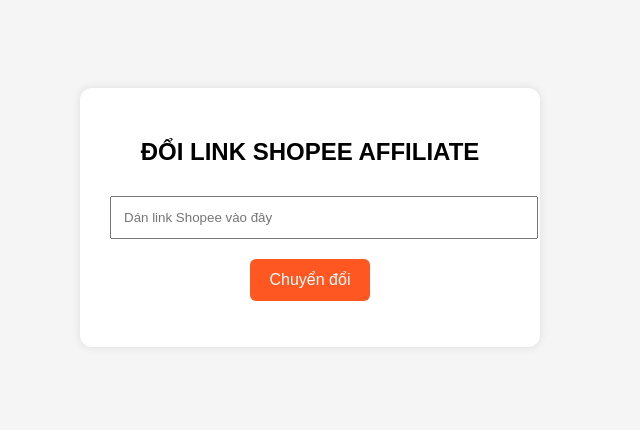
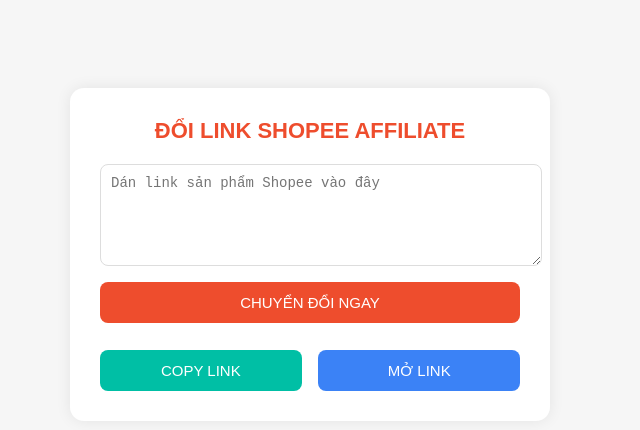
Before and after one commit to comsuadau/Shopee-link-van-anh, a plain HTML site: page index.html in a window 1280 px wide. Shown: the whole page, without its empty margins (330-970 px from the left). Drawn offline with Linux system fonts and the light colour scheme.

Commit message:
Update index.html

```diff
--- a/index.html
+++ b/index.html
@@ -2,63 +2,149 @@
 <html>
 <head>
 <meta charset="UTF-8">
-<title>Đổi Link Shopee</title>
+<title>Đổi Link Shopee Affiliate</title>
+
 <style>
+
 body{
 font-family:Arial;
-background:#f5f5f5;
+background:#f6f6f6;
 text-align:center;
 padding-top:80px
 }
+
 .box{
 background:white;
-width:400px;
+width:420px;
 margin:auto;
 padding:30px;
-border-radius:12px;
-box-shadow:0 0 10px rgba(0,0,0,0.1)
+border-radius:14px;
+box-shadow:0 0 15px rgba(0,0,0,0.08)
 }
-input{
+
+.logo{
+font-size:22px;
+font-weight:bold;
+color:#ee4d2d;
+margin-bottom:10px
+}
+
+textarea{
 width:100%;
-padding:12px;
+height:80px;
+padding:10px;
+margin-top:10px;
+border:1px solid #ddd;
+border-radius:8px;
+font-size:14px
+}
+
+button{
+margin-top:12px;
+padding:12px 20px;
+border:none;
+border-radius:8px;
+font-size:15px;
+cursor:pointer
+}
+
+.convert{
+background:#ee4d2d;
+color:white;
+width:100%
+}
+
+.copy{
+background:#00bfa5;
+color:white;
+width:48%
+}
+
+.open{
+background:#3b82f6;
+color:white;
+width:48%
+}
+
+.result{
+margin-top:15px;
+font-size:14px;
+word-break:break-all
+}
+
+.btnrow{
+display:flex;
+justify-content:space-between;
 margin-top:10px
 }
-button{
-margin-top:20px;
-padding:12px 20px;
-background:#ff5722;
-border:none;
-color:white;
-font-size:16px;
-border-radius:6px;
-cursor:pointer
-}
+
 </style>
+
 </head>
 
 <body>
 
 <div class="box">
 
-<h2>ĐỔI LINK SHOPEE AFFILIATE</h2>
+<div class="logo">
+ĐỔI LINK SHOPEE AFFILIATE
+</div>
 
-<input id="link" placeholder="Dán link Shopee vào đây">
+<textarea id="link" placeholder="Dán link sản phẩm Shopee vào đây"></textarea>
 
-<button onclick="convert()">Chuyển đổi</button>
+<button class="convert" onclick="convert()">
+CHUYỂN ĐỔI NGAY
+</button>
 
-<p id="result"></p>
+<div class="result" id="result"></div>
+
+<div class="btnrow">
+<button class="copy" onclick="copylink()">COPY LINK</button>
+<button class="open" onclick="openlink()">MỞ LINK</button>
+</div>
 
 </div>
 
 <script>
 
+let output=""
+
 function convert(){
 
 let link=document.getElementById("link").value
 
-let newlink="https://s.shopee.vn/"+btoa(link)
+if(link==""){
+alert("Hãy dán link Shopee")
+return
+}
 
-document.getElementById("result").innerHTML=newlink
+output="https://s.shopee.vn/"+btoa(link)
+
+document.getElementById("result").innerHTML=output
+
+}
+
+function copylink(){
+
+if(output==""){
+alert("Chưa có link")
+return
+}
+
+navigator.clipboard.writeText(output)
+
+alert("Đã copy link")
+
+}
+
+function openlink(){
+
+if(output==""){
+alert("Chưa có link")
+return
+}
+
+window.open(output)
 
 }
 
```
